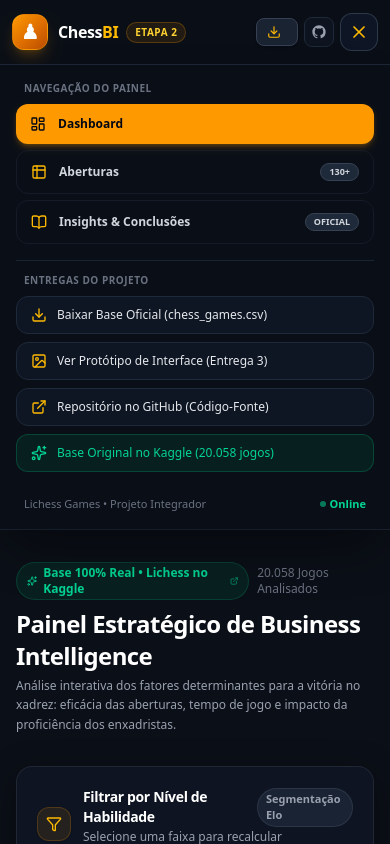
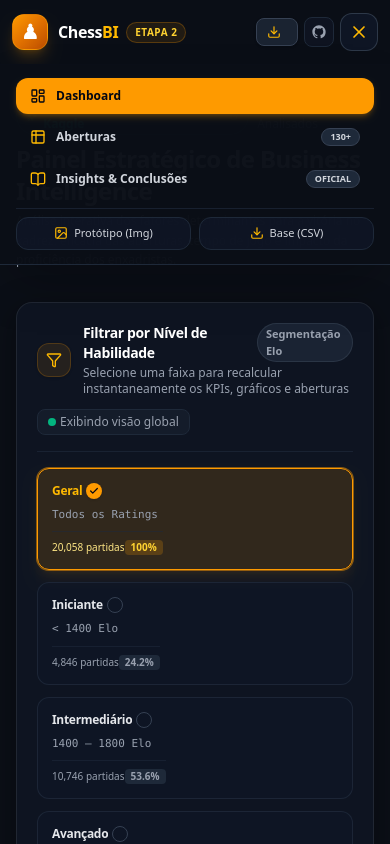
Before and after one commit to joaopereirajp/chess_bi, a Next.js app: page / in a window 390 px wide. Both pictures are taken after a click on the button 359 px from the left and 32 px from the top of the page. Shown: the top 844 px of the page. Built offline with nearby package versions, Linux system fonts and the light colour scheme.

Commit message:
refactor(ui): simplificar conteudo do menu mobile e adicionar animacoes fluidas de transicao

```diff
--- a/src/components/Navbar.jsx
+++ b/src/components/Navbar.jsx
@@ -9,8 +9,6 @@
   Download,
   Menu,
   X,
-  ExternalLink,
-  Sparkles,
 } from 'lucide-react';
 
 export default function Navbar({ onSelectTab, activeTab }) {
@@ -159,36 +157,41 @@
               </svg>
             </a>
 
-            {/* Mobile / Tablet Hamburger Toggle Button (visível < 1024px) */}
+            {/* Mobile / Tablet Hamburger Toggle Button com rotação suave */}
             <button
               onClick={() => setMobileMenuOpen(!mobileMenuOpen)}
-              className="lg:hidden p-2 rounded-xl text-gray-300 hover:text-white bg-gray-900/80 hover:bg-gray-800 border border-gray-700/80 transition cursor-pointer"
+              className="lg:hidden p-2 rounded-xl text-gray-300 hover:text-white bg-gray-900/80 hover:bg-gray-800 border border-gray-700/80 transition-all cursor-pointer"
               aria-label={mobileMenuOpen ? 'Fechar menu de navegação' : 'Abrir menu de navegação'}
               aria-expanded={mobileMenuOpen}
             >
-              {mobileMenuOpen ? <X className="w-5 h-5 text-amber-400" /> : <Menu className="w-5 h-5" />}
+              <div className={`transition-transform duration-200 ${mobileMenuOpen ? 'rotate-90 text-amber-400' : ''}`}>
+                {mobileMenuOpen ? <X className="w-5 h-5" /> : <Menu className="w-5 h-5" />}
+              </div>
             </button>
           </div>
         </div>
       </div>
 
-      {/* Mobile Drawer Dropdown Menu com Backdrop */}
-      {mobileMenuOpen && (
-        <>
-          {/* Backdrop semi-transparente para fechar ao clicar fora */}
+      {/* Backdrop com transição suave de opacidade */}
       <div
-            className="fixed inset-0 top-16 bg-black/60 backdrop-blur-sm z-40 lg:hidden"
+        className={`fixed inset-0 top-16 bg-black/60 backdrop-blur-sm z-40 lg:hidden transition-opacity duration-300 ${
+          mobileMenuOpen ? 'opacity-100 pointer-events-auto' : 'opacity-0 pointer-events-none'
+        }`}
         onClick={() => setMobileMenuOpen(false)}
+        aria-hidden="true"
       />
 
-          {/* Painel do Menu Mobile */}
-          <div className="relative z-50 lg:hidden border-t border-gray-800/90 bg-[#0b0f17]/98 backdrop-blur-2xl px-4 py-4 space-y-4 shadow-2xl">
-            {/* Seção 1: Navegação Principal de Abas */}
-            <div>
-              <div className="text-[10px] font-bold text-gray-500 uppercase tracking-wider px-2 mb-2">
-                Navegação do Painel
-              </div>
-              <div className="space-y-1.5">
+      {/* Painel do Menu Mobile com animação fluida (slide-down + fade) */}
+      <div
+        className={`fixed top-16 left-0 right-0 z-50 lg:hidden border-b border-gray-800 bg-[#0b0f17]/98 backdrop-blur-2xl px-4 py-3.5 shadow-2xl transition-all duration-300 ease-out origin-top ${
+          mobileMenuOpen
+            ? 'translate-y-0 opacity-100 pointer-events-auto'
+            : '-translate-y-3 opacity-0 pointer-events-none'
+        }`}
+      >
+        <div className="space-y-2.5">
+          {/* Navegação Principal das Abas */}
+          <div className="space-y-1">
             {navTabs.map((tab) => {
               const Icon = tab.icon;
               const isActive = activeTab === tab.id;
@@ -196,13 +199,13 @@
                 <button
                   key={tab.id}
                   onClick={() => handleTabClick(tab.id)}
-                      className={`w-full flex items-center justify-between px-3.5 py-3 rounded-xl text-xs font-semibold transition cursor-pointer ${
+                  className={`w-full flex items-center justify-between px-3.5 py-2.5 rounded-xl text-xs font-semibold transition-all cursor-pointer ${
                     isActive
                       ? 'bg-amber-500 text-gray-950 font-bold shadow-md shadow-amber-500/25'
-                          : 'text-gray-300 hover:text-white hover:bg-gray-900/80 border border-gray-800/50'
+                      : 'text-gray-300 hover:text-white hover:bg-gray-900/80'
                   }`}
                 >
-                      <div className="flex items-center space-x-3">
+                  <div className="flex items-center space-x-2.5">
                     <Icon className={`w-4 h-4 ${isActive ? 'text-gray-950' : 'text-amber-400'}`} />
                     <span>{tab.label}</span>
                   </div>
@@ -221,66 +224,32 @@
               );
             })}
           </div>
-            </div>
 
-            {/* Seção 2: Entregas Oficiais & Recursos */}
-            <div className="pt-3 border-t border-gray-800/80">
-              <div className="text-[10px] font-bold text-gray-500 uppercase tracking-wider px-2 mb-2">
-                Entregas do Projeto
-              </div>
-              <div className="grid grid-cols-1 gap-2">
-                <a
-                  href="/chess_games.csv"
-                  download="chess_games.csv"
-                  className="flex items-center space-x-2.5 px-3.5 py-2.5 rounded-xl text-xs text-gray-200 hover:text-white bg-gray-900/80 hover:bg-gray-800 border border-gray-800 cursor-pointer"
-                >
-                  <Download className="w-4 h-4 text-amber-400" />
-                  <span>Baixar Base Oficial (chess_games.csv)</span>
-                </a>
-
+          {/* Ações Rápidas Compactas (Protótipo & Base CSV) */}
+          <div className="pt-2 border-t border-gray-800/70 grid grid-cols-2 gap-2 text-xs">
             <a
               href="/prototipo_dashboard.jpg"
               target="_blank"
               rel="noreferrer"
-                  className="flex items-center space-x-2.5 px-3.5 py-2.5 rounded-xl text-xs text-gray-200 hover:text-white bg-gray-900/80 hover:bg-gray-800 border border-gray-800 cursor-pointer"
+              onClick={() => setMobileMenuOpen(false)}
+              className="flex items-center justify-center space-x-1.5 py-2 px-2.5 rounded-xl bg-gray-900/70 hover:bg-gray-800 border border-gray-800 text-gray-300 hover:text-white transition cursor-pointer"
             >
-                  <ImageIcon className="w-4 h-4 text-amber-400" />
-                  <span>Ver Protótipo de Interface (Entrega 3)</span>
+              <ImageIcon className="w-3.5 h-3.5 text-amber-400" />
+              <span className="font-medium text-[11px]">Protótipo (Img)</span>
             </a>
 
             <a
-                  href="https://github.com/joaopereirajp/chess_bi"
-                  target="_blank"
-                  rel="noreferrer"
-                  className="flex items-center space-x-2.5 px-3.5 py-2.5 rounded-xl text-xs text-gray-200 hover:text-white bg-gray-900/80 hover:bg-gray-800 border border-gray-800 cursor-pointer"
+              href="/chess_games.csv"
+              download="chess_games.csv"
+              onClick={() => setMobileMenuOpen(false)}
+              className="flex items-center justify-center space-x-1.5 py-2 px-2.5 rounded-xl bg-gray-900/70 hover:bg-gray-800 border border-gray-800 text-gray-300 hover:text-white transition cursor-pointer"
             >
-                  <ExternalLink className="w-4 h-4 text-amber-400" />
-                  <span>Repositório no GitHub (Código-Fonte)</span>
-                </a>
-
-                <a
-                  href="https://www.kaggle.com/datasets/datasnaek/chess"
-                  target="_blank"
-                  rel="noreferrer"
-                  className="flex items-center space-x-2.5 px-3.5 py-2.5 rounded-xl text-xs text-emerald-400 hover:text-emerald-300 bg-emerald-500/10 hover:bg-emerald-500/20 border border-emerald-500/25 cursor-pointer"
-                >
-                  <Sparkles className="w-4 h-4" />
-                  <span>Base Original no Kaggle (20.058 jogos)</span>
+              <Download className="w-3.5 h-3.5 text-amber-400" />
+              <span className="font-medium text-[11px]">Base (CSV)</span>
             </a>
           </div>
         </div>
-
-            {/* Rodapé informativo */}
-            <div className="pt-2 text-[11px] text-gray-500 px-2 flex items-center justify-between">
-              <span>Lichess Games • Projeto Integrador</span>
-              <span className="flex items-center space-x-1 text-emerald-400 font-semibold">
-                <span className="w-1.5 h-1.5 rounded-full bg-emerald-400 animate-pulse" />
-                <span>Online</span>
-              </span>
       </div>
-          </div>
-        </>
-      )}
     </header>
   );
 }
```
Lines whose indentation alone changed are shown as unchanged.
